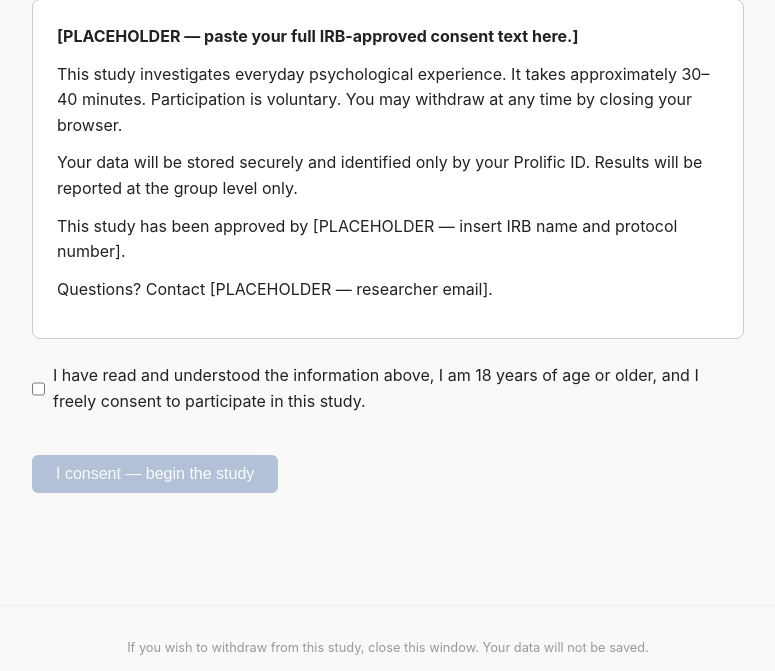
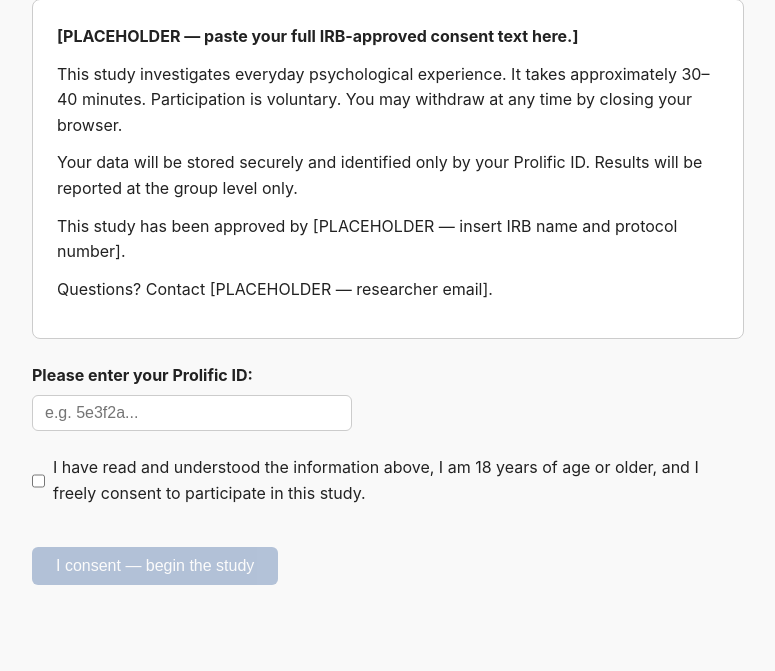
Before and after one commit to anti0edipus/boredom-study, a Flask app: page /consent in a window 1280 px wide. Shown: the part 135-806 px from the top of the page, without its empty margins (252-1027 px from the left). Run offline with Flask 3, Linux system fonts and the light colour scheme.

Commit message:
add prolific ID entry on consent page and follow-up interest checkbox on debrief

```diff
--- a/app.py
+++ b/app.py
@@ -146,12 +146,13 @@ def consent():
         screen_w = request.form.get('screen_w')
         screen_h = request.form.get('screen_h')
         db_module.update_participant(g.db, p['participant_id'], {
-            'consent':           1,
-            'consent_timestamp': utcnow(),
-            'ts_consent':        utcnow(),
-            'current_step':      'demographics',
-            'screen_w':          int(screen_w) if screen_w else None,
-            'screen_h':          int(screen_h) if screen_h else None,
+            'consent':             1,
+            'consent_timestamp':   utcnow(),
+            'ts_consent':          utcnow(),
+            'current_step':        'demographics',
+            'screen_w':            int(screen_w) if screen_w else None,
+            'screen_h':            int(screen_h) if screen_h else None,
+            'prolific_id_entry':   request.form.get('prolific_id_entry', '').strip(),
         })
         return redirect(url_for('demographics'))
     return render_template('consent.html', prog=progress('consent'))
@@ -552,11 +553,12 @@ def debrief():
         except Exception:
             duration = None
         db_module.update_participant(g.db, p['participant_id'], {
-            'ts_debrief':       finish,
-            'finish_timestamp': finish,
+            'ts_debrief':         finish,
+            'finish_timestamp':   finish,
             'total_duration_sec': duration,
-            'completed':        1,
-            'current_step':     'completed',
+            'completed':          1,
+            'current_step':       'completed',
+            'followup_interest':  1 if request.form.get('followup_interest') else 0,
         })
         session.pop('participant_id', None)
         return redirect(Config.PROLIFIC_COMPLETION_URL)
@@ -616,7 +618,7 @@ def export_xlsx():
         'test_mode', 'condition', 'assignment_timestamp',
         'current_step', 'start_timestamp', 'finish_timestamp', 'total_duration_sec', 'completed',
         'consent', 'consent_timestamp', 'attention_check_pass',
-        'user_agent', 'screen_w', 'screen_h',
+        'user_agent', 'screen_w', 'screen_h', 'prolific_id_entry', 'followup_interest',
         # Demographics
         'demo_age', 'demo_gender', 'demo_relationship', 'demo_ethnicity', 'demo_race', 'demo_race_other',
         # Objective SES
--- a/database.py
+++ b/database.py
@@ -35,6 +35,8 @@ def init_db(path=None):
             user_agent          TEXT,
             screen_w            INTEGER,
             screen_h            INTEGER,
+            prolific_id_entry   TEXT,
+            followup_interest   INTEGER DEFAULT 0,
 
             -- Trait scales (placeholders; extend item count to match actual instruments)
             bps_1 INTEGER, bps_2 INTEGER, bps_3 INTEGER, bps_4 INTEGER,
@@ -173,6 +175,8 @@ def init_db(path=None):
         ('sociometric_admired',     'INTEGER'),
         ('sociometric_important',   'INTEGER'),
         ('ts_ladders',              'TEXT'),
+        ('prolific_id_entry',       'TEXT'),
+        ('followup_interest',       'INTEGER'),
     ]
     for col, col_type in new_columns:
         try:
--- a/templates/consent.html
+++ b/templates/consent.html
@@ -15,6 +15,12 @@
 <form method="post">
   <input type="hidden" name="screen_w" id="screen_w">
   <input type="hidden" name="screen_h" id="screen_h">
+
+  <div class="form-group">
+    <label for="prolific_id_entry"><strong>Please enter your Prolific ID:</strong></label>
+    <input type="text" id="prolific_id_entry" name="prolific_id_entry"
+           placeholder="e.g. 5e3f2a..." required style="max-width: 320px;">
+  </div>
 
   <div class="form-group checkbox-group">
     <label>
--- a/templates/debrief.html
+++ b/templates/debrief.html
@@ -18,6 +18,12 @@
 </div>
 
 <form method="post">
+  <div class="form-group checkbox-group">
+    <label>
+      <input type="checkbox" name="followup_interest" value="1">
+      I am interested in being invited to a brief follow-up survey in the future.
+    </label>
+  </div>
   <button type="submit" class="btn btn-primary">
     Submit &amp; return to Prolific &rarr;
   </button>
```
